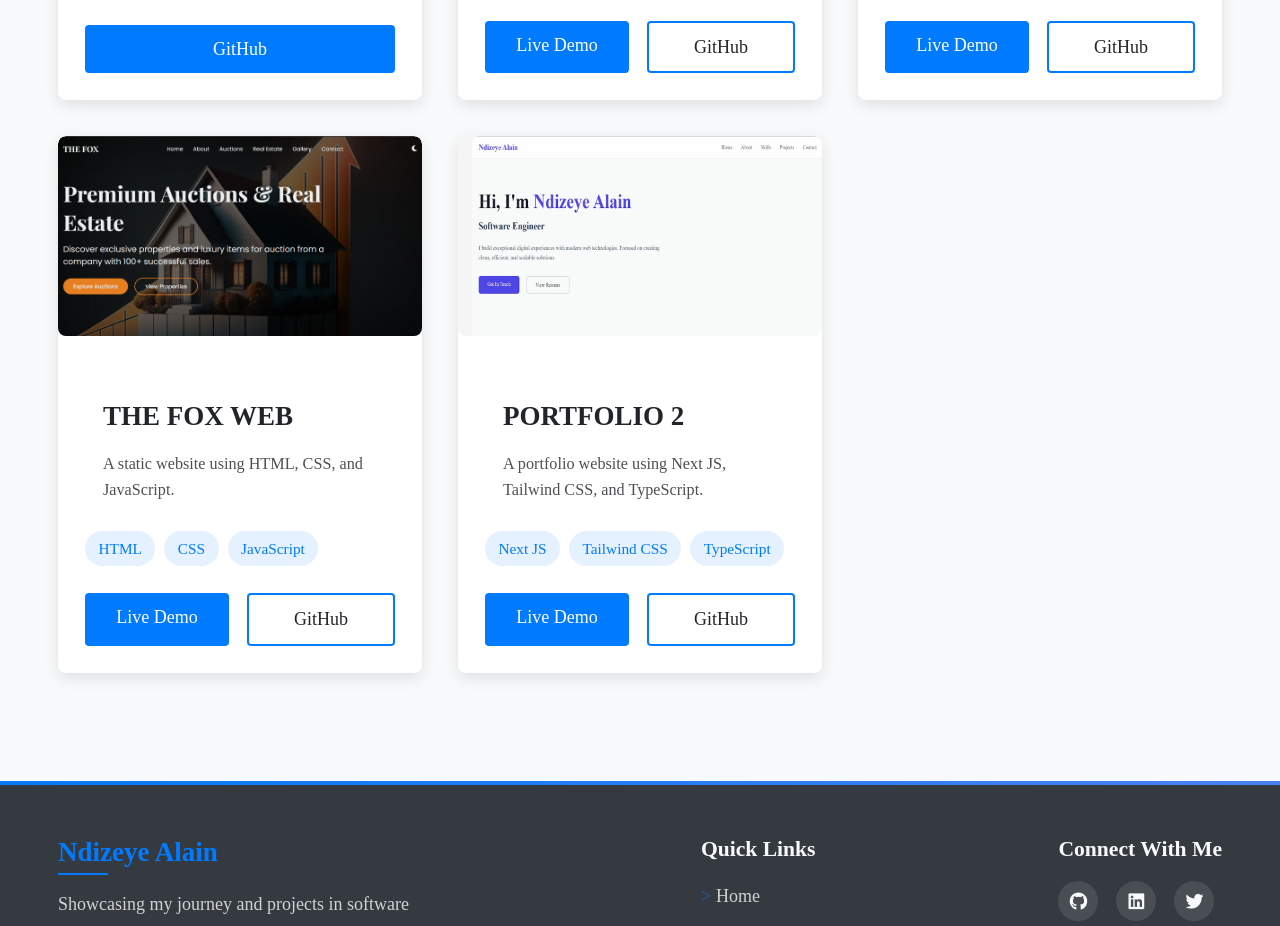
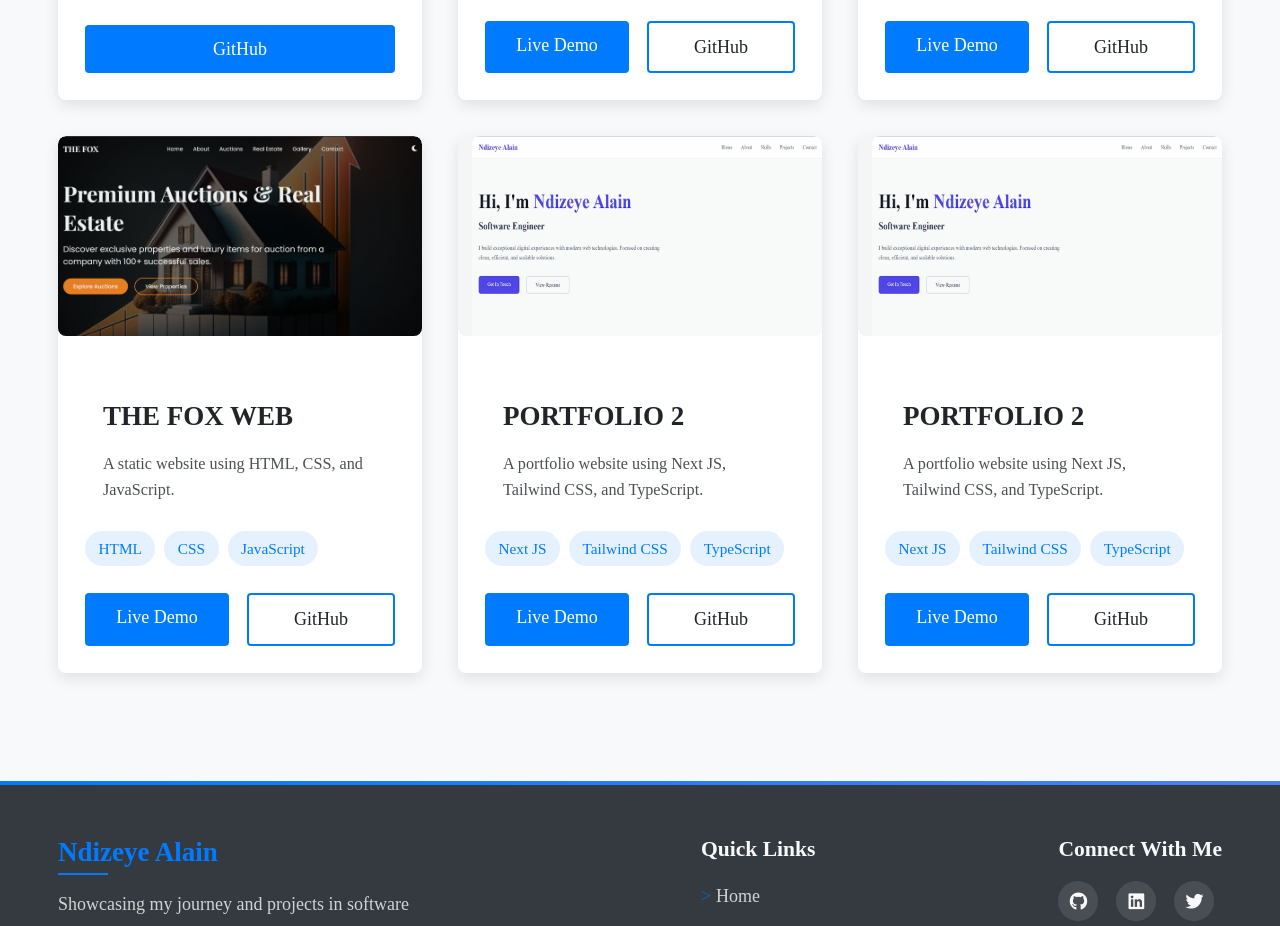
Before and after one commit to Alaindeve1/portfolio-website, a React (Create React App) app: page /projects in a window 1280 px wide. Shown: the part 880-1806 px from the top of the page. Built offline with nearby package versions, Linux system fonts and the light colour scheme.

Commit message:
adding a new project that i worked on

```diff
--- a/src/pages/Projects.jsx
+++ b/src/pages/Projects.jsx
@@ -48,6 +48,17 @@ const Projects = () => {
     },
     {
       id: 5,
+      title: "PORTFOLIO 2",
+      description: "A portfolio website using Next JS, Tailwind CSS, and TypeScript.",
+      technologies: ["Next JS", "Tailwind CSS", "TypeScript"],
+      image: "/assets/images/nextjs.webp",
+      fallbackImage: "/assets/images/nextjs.png",
+      liveLink: "https://ndizeye-portfolio2.netlify.app/",
+      githubLink: "https://github.com/Alaindeve1/typescript-nextjs",
+      category: "frontend"
+    },
+    {
+      id: 6,
       title: "PORTFOLIO 2",
       description: "A portfolio website using Next JS, Tailwind CSS, and TypeScript.",
       technologies: ["Next JS", "Tailwind CSS", "TypeScript"],
```
